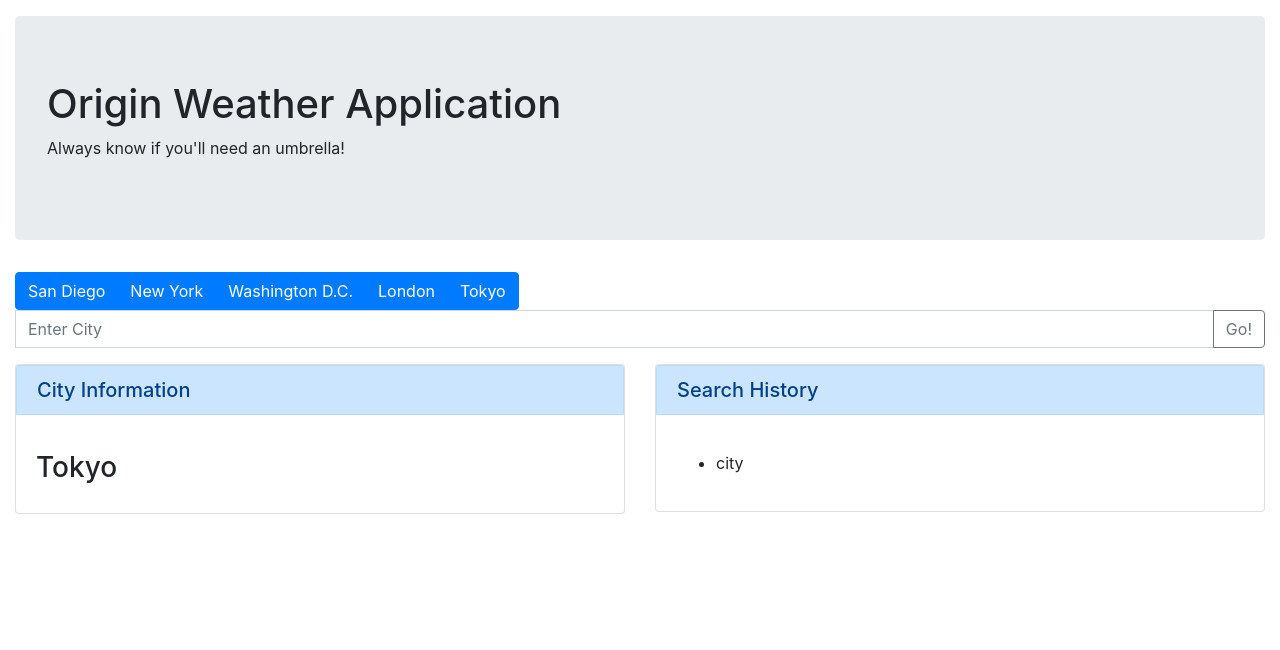
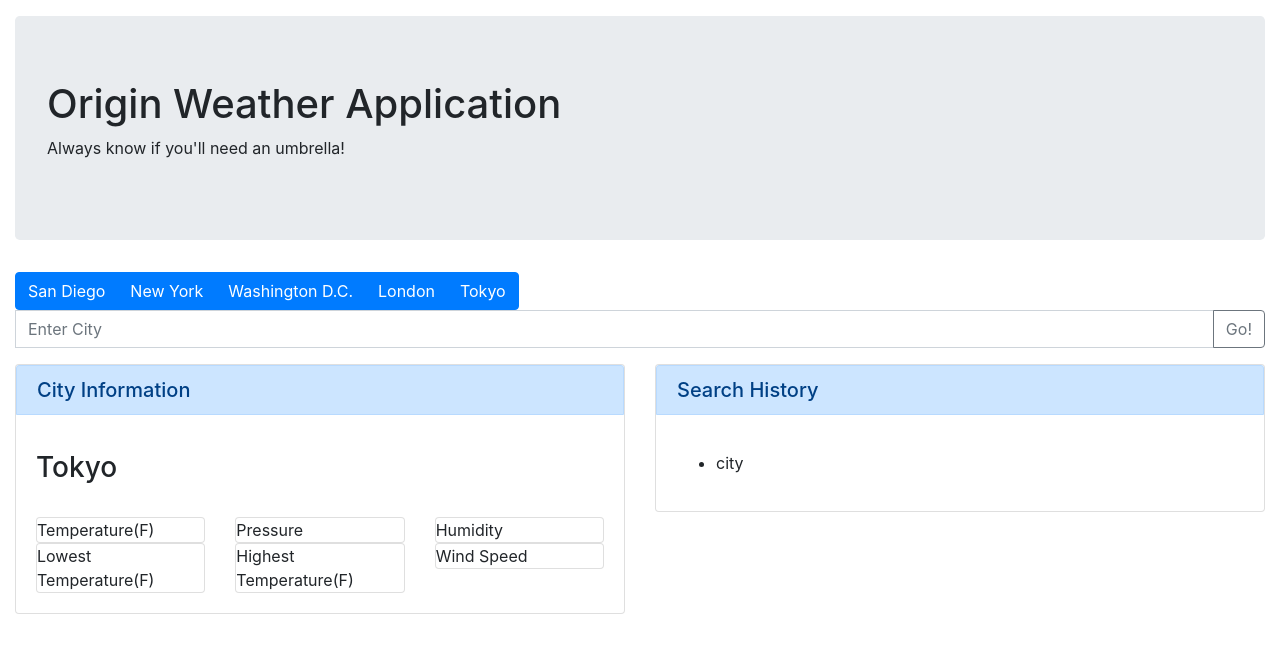
Before and after one commit to ellamarie005/startnow-react200-weather-app, a React app: page / in a window 1280 px wide. Shown: the top 650 px of the page. Built offline with nearby package versions, Linux system fonts and the light colour scheme.

Commit message:
more styling done

```diff
--- a/src/js/app.jsx
+++ b/src/js/app.jsx
@@ -33,6 +33,29 @@ export default class App extends React.Component {
               <h5 className='card-header alert alert-primary'>City Information</h5>
               <div className='card-body'>
                 <h3>Tokyo</h3>
+                <br />
+                <div className='row'>
+                  <div className='col-sm-4'>
+                    <div className='card'>Temperature(F)</div>
+                  </div>
+                  <div className='col-sm-4'>
+                    <div className='card'>Pressure</div>
+                  </div>
+                  <div className='col-sm-4'>
+                    <div className='card'>Humidity</div>
+                  </div>
+                </div>
+                <div className='row'>
+                  <div className='col-sm-4'>
+                    <div className='card'>Lowest Temperature(F)</div>
+                  </div>
+                  <div className='col-sm-4'>
+                    <div className='card'>Highest Temperature(F)</div>
+                  </div>
+                  <div className='col-sm-4'>
+                    <div className='card'>Wind Speed</div>
+                  </div>
+                </div>
               </div>
             </div>
           </div>
```
Lines whose indentation alone changed are shown as unchanged.
